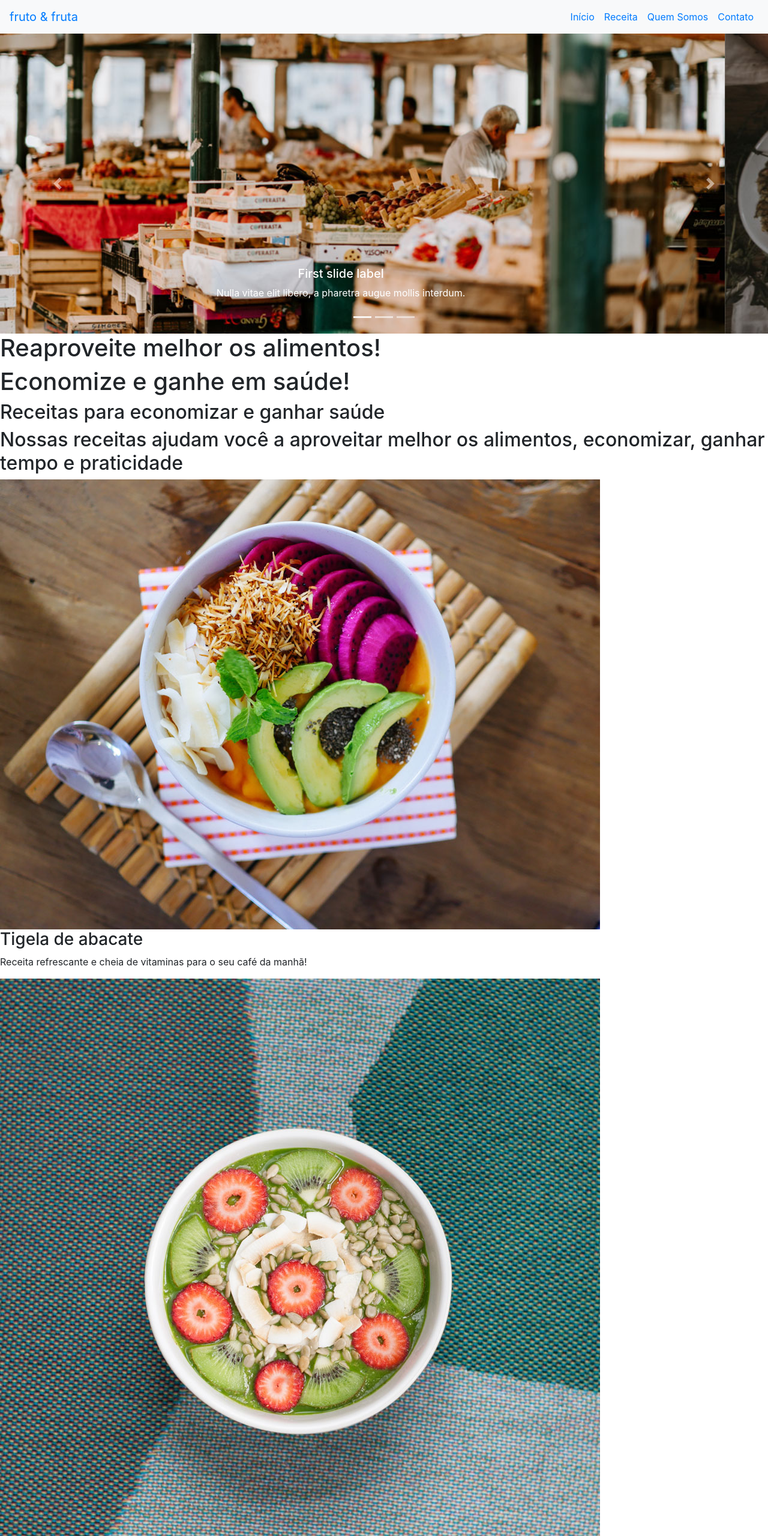
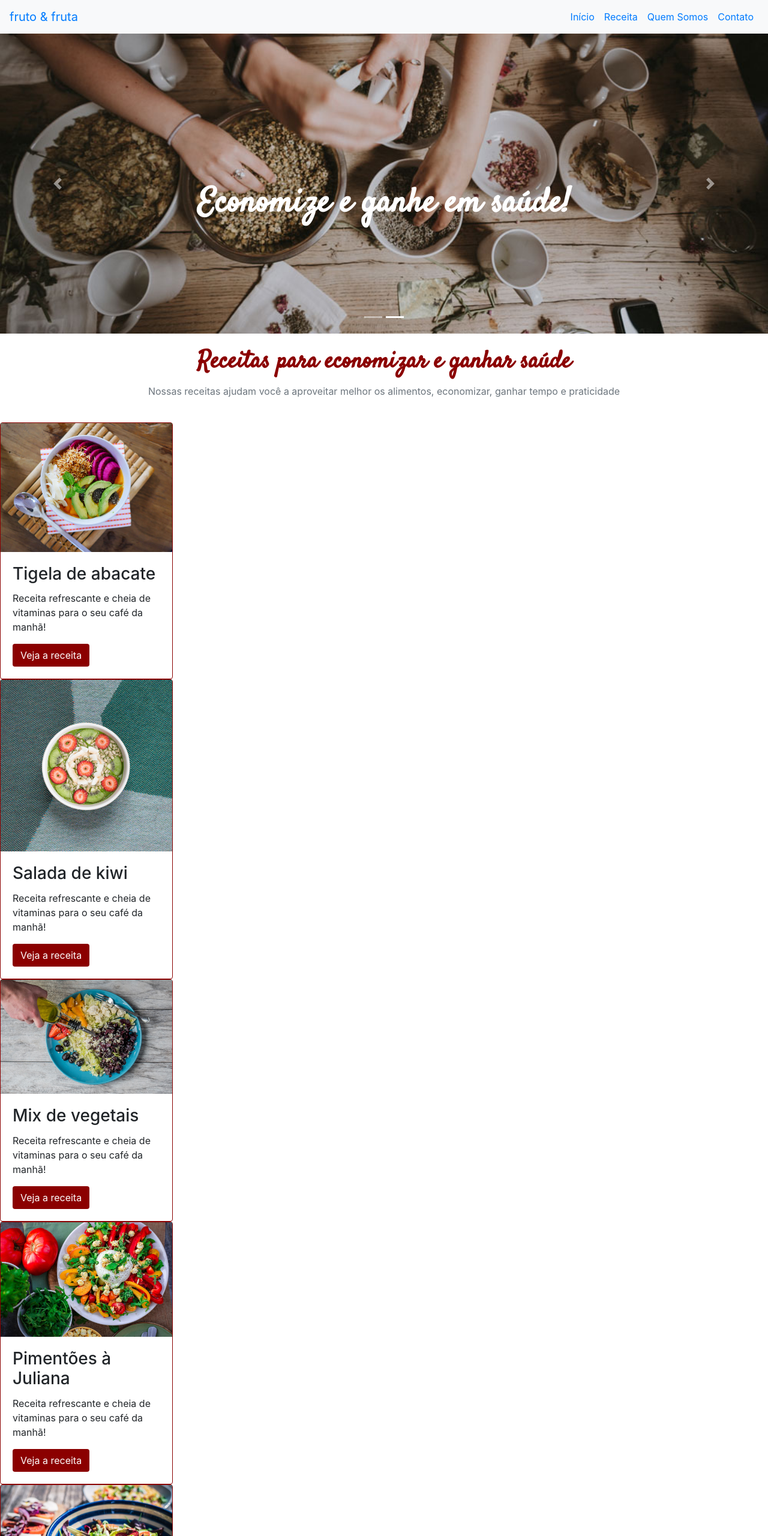
Before and after one commit to QuerenFernandes/projetoFruta, a plain HTML site: page index.html in a window 1280 px wide. Shown: the top 2560 px of the page at 60% size. Drawn offline with nearby package versions, Linux system fonts and the light colour scheme.

Commit message:
melhorando a semantica do html

```diff
--- a/index.html
+++ b/index.html
@@ -5,53 +5,48 @@
   <meta charset="utf-8">
   <meta name="viewport" content="width=device-width, initial-scale=1">
   <title>fruta e fruto</title>
+  <link rel="preconnect" href="https://fonts.googleapis.com">
+<link rel="preconnect" href="https://fonts.gstatic.com" crossorigin>
+<link href="https://fonts.googleapis.com/css2?family=Satisfy&display=swap" rel="stylesheet">
   <link rel="stylesheet" href="https://cdn.jsdelivr.net/npm/bootstrap@4.3.1/dist/css/bootstrap.min.css" integrity="sha384-ggOyR0iXCbMQv3Xipma34MD+dH/1fQ784/j6cY/iJTQUOhcWr7x9JvoRxT2MZw1T" crossorigin="anonymous">
   <link rel="stylesheet" type="text/css" href="src/style.css">
 </head>
 
 <body>
-
+  <header>
     <nav class="navbar navbar-expand-lg bg-light">
         <a class="navbar-brand" href="#">fruto & fruta</a>
         <button class="navbar-toggler" type="button" data-toggle="collapse" data-target="#navbarNavAltMarkup" aria-controls="navbarNavAltMarkup" aria-expanded="false" aria-label="Toggle navigation"><span class="navbar-toggler-icon"></span>
         </button>
         <div class="collapse navbar-collapse justify-content-end" id="navbarNavAltMarkup">
-        <div class="navbar-nav">
-          <a class="nav-link active" aria-current="page" href="#">Início</a>
-          <a class="nav-link" href="#">Receita</a>
-          <a class="nav-link" href="#">Quem Somos</a>
-          <a class="nav-link" href="#">Contato</a>
-        </div>
+          <ul class="navbar-nav">
+            <li><a class="nav-link active" aria-current="page" href="#">Início</a></li>
+            <li><a class="nav-link" href="#">Receita</a></li>
+            <li><a class="nav-link" href="#">Quem Somos</a></li>
+            <li><a class="nav-link" href="#">Contato</a></li>
+          </ul>
         </div>
       </nav>
+  </header>
 
-  <div class="bd-example">
-    <div id="carouselExampleCaptions" class="carousel slide" data-ride="carousel">
+  <main>
+  <section class="carrossel">
+    <div id="carouselExampleCaptions" class="carousel slide"data-interval="3000" data-ride="carousel">
       <ol class="carousel-indicators">
         <li data-target="#carouselExampleCaptions" data-slide-to="0" class="active"></li>
         <li data-target="#carouselExampleCaptions" data-slide-to="1"></li>
-        <li data-target="#carouselExampleCaptions" data-slide-to="2"></li>
       </ol>
       <div class="carousel-inner">
         <div class="carousel-item active">
           <img src="src/img/carrossel-img1.jpg" class="d-block w-100 imagem-carrossel" alt="feira de alimentos">
-          <div class="carousel-caption d-none d-md-block">
-            <h5>First slide label</h5>
-            <p>Nulla vitae elit libero, a pharetra augue mollis interdum.</p>
+          <div class="carousel-caption d-none d-md-block h-50">
+            <h1 class="fonte-titulo display-4">Reaproveite melhor os alimentos!</h1>
           </div>
         </div>
         <div class="carousel-item">
           <img src="src/img/carrossel-img2.jpg" class="d-block w-100 imagem-carrossel" alt="grãos de café">
-          <div class="carousel-caption d-none d-md-block">
-            <h5>Second slide label</h5>
-            <p>Lorem ipsum dolor sit amet, consectetur adipiscing elit.</p>
-          </div>
-        </div>
-        <div class="carousel-item">
-          <img src="..." class="d-block w-100" alt="...">
-          <div class="carousel-caption d-none d-md-block">
-            <h5>Third slide label</h5>
-            <p>Praesent commodo cursus magna, vel scelerisque nisl consectetur.</p>
+          <div class="carousel-caption d-none d-md-block h-50">
+            <h1 class="fonte-titulo display-4">Economize e ganhe em saúde!</h1>
           </div>
         </div>
       </div>
@@ -64,40 +59,74 @@
         <span class="sr-only">Next</span>
       </a>
     </div>
+  </section>
+
+  <section id="titulo">
+    <h1 class="text-center fonte-titulo cor-especial pt-4"> Receitas para economizar e ganhar saúde</h1>
+    <p class="text-center text-secondary pt-1 pb-4"> Nossas receitas ajudam você a aproveitar melhor os alimentos, economizar, ganhar tempo e praticidade</p>
+  </section>
+
+<section id="receitas">
+  <section class="card" style="width: 18rem;">
+    <img src="src/img/receita-abacate.jpg" alt="tigela com salada de abacate, vista superior">
+    <div class="card-body">
+      <h3 class="card-title">Tigela de abacate</h3>
+      <p class="card-text">Receita refrescante e cheia de vitaminas para o seu café da manhã!</p>
+      <a href="#" class="btn botao">Veja a receita</a>
     </div>
+  </section>
 
-  <h1>Reaproveite melhor os alimentos!</h1>
-  <h1>Economize e ganhe em saúde!</h1>
+  <section class="card" style="width: 18rem;">
+    <img src="src/img/receita-kiwi.jpg" alt="tigela de mingau com kiwi, vista superior">
+    <div class="card-body">
+      <h3 class="card-title">Salada de kiwi</h3>
+      <p class="card-text">Receita refrescante e cheia de vitaminas para o seu café da manhã!</p>
+      <a href="#" class="btn botao">Veja a receita</a>
+    </div>
+  </section>
 
-  <h2>Receitas para economizar e ganhar saúde</h2>
-  <h2>Nossas receitas ajudam você a aproveitar melhor os alimentos, economizar, ganhar tempo e praticidade</h2>
+  <section class="card" style="width: 18rem;">
+    <img src="src/img/receita-mix.jpg" alt="prato com mix de vegetais e mão de pessoa adicionando azeite, vista superior">
+    <div class="card-body">
+      <h3 class="card-title">Mix de vegetais</h3>
+      <p class="card-text">Receita refrescante e cheia de vitaminas para o seu café da manhã!</p>
+      <a href="#" class="btn botao">Veja a receita</a>
+    </div>
+  </section>
 
-  <img src="src/img/receita-abacate.jpg" alt="tigela com salada de abacate, vista superior">
-  <h3>Tigela de abacate</h3>
-  <p>Receita refrescante e cheia de vitaminas para o seu café da manhã!</p>
+  <section class="card" style="width: 18rem;">
+    <img src="src/img/receita-pimentoes.jpg" alt="prato de salada de pimentões com alguns ingredientes ao lado, vista superior">
+    <div class="card-body">
+      <h3 class="card-title">Pimentões à Juliana</h3>
+      <p class="card-text">Receita refrescante e cheia de vitaminas para o seu café da manhã!</p>
+      <a href="#" class="btn botao">Veja a receita</a>
+    </div>
+  </section>
 
-  <img src="src/img/receita-kiwi.jpg" alt="tigela de mingau com kiwi, vista superior">
-  <h3>Salada de kiwi</h3>
-  <p>Receita refrescante e cheia de vitaminas para o seu café da manhã!</p>
+  <section class="card" style="width: 18rem;">
+    <img src="src/img/receita-oriental.jpg" alt="tigela com salada de vegetais estilo oriental, vista de cima">
+    <div class="card-body">
+      <h3 class="card-title">Prato oriental</h3>
+      <p class="card-text">Receita refrescante e cheia de vitaminas para o seu café da manhã!</p>
+      <a href="#" class="btn botao">Veja a receita</a>
+    </div>
+  </section>
 
-  <img src="src/img/receita-mix.jpg" alt="prato com mix de vegetais e mão de pessoa adicionando azeite, vista superior">
-  <h3>Mix de vegetais</h3>
-  <p>Receita refrescante e cheia de vitaminas para o seu café da manhã!</p>
+  <section class="card" style="width: 18rem;">
+    <img src="src/img/receita-beterrabas.jpg" alt="tigela com beterrabas e dentes de alho assados em primeiro plano, com ingredientes ao fundo">
+    <div class="card-body">
+      <h3 class="card-title">Beterrabas assadas</h3>
+      <p class="card-text">Receita refrescante e cheia de vitaminas para o seu café da manhã!</p>
+      <a href="#" class="btn botao">Veja a receita</a>
+    </div>
+  </section>
+</section>
+</main>
 
-  <img src="src/img/receita-pimentoes.jpg" alt="prato de salada de pimentões com alguns ingredientes ao lado, vista superior">
-  <h3>Pimentões à Juliana</h3>
-  <p>Receita refrescante e cheia de vitaminas para o seu café da manhã!</p>
+<footer>
+  <p>contato:<a href="mailto:email@frutafruto.com.br">email@frutafruto.com.br</a></p>
+</footer>
 
-  <img src="src/img/receita-oriental.jpg" alt="tigela com salada de vegetais estilo oriental, vista de cima">
-  <h3>Prato oriental</h3>
-  <p>Receita refrescante e cheia de vitaminas para o seu café da manhã!</p>
-
-  <img src="src/img/receita-beterrabas.jpg" alt="tigela com beterrabas e dentes de alho assados em primeiro plano, com ingredientes ao fundo">
-  <h3>Beterrabas assadas</h3>
-  <p>Receita refrescante e cheia de vitaminas para o seu café da manhã!
-  </p>
-
-  <p>contato:<a href="mailto:email@frutafruto.com.br">email@frutafruto.com.br</a></p>
 
 
   <script src="https://code.jquery.com/jquery-3.3.1.slim.min.js" integrity="sha384-q8i/X+965DzO0rT7abK41JStQIAqVgRVzpbzo5smXKp4YfRvH+8abtTE1Pi6jizo" crossorigin="anonymous"></script>
--- a/src/style.css
+++ b/src/style.css
@@ -3,3 +3,21 @@
     object-position: 0 70%;
     height: 500px;
 }
+
+.fonte-titulo {
+    font-family: 'Satisfy', cursive;
+    font-weight: bold;
+}
+
+.cor-especial {
+    color: darkred;
+}
+
+.botao {
+    background-color: darkred;
+    color: white;
+}
+
+.card {
+    border-color: darkred;
+}
```
Lines whose indentation alone changed are shown as unchanged.
